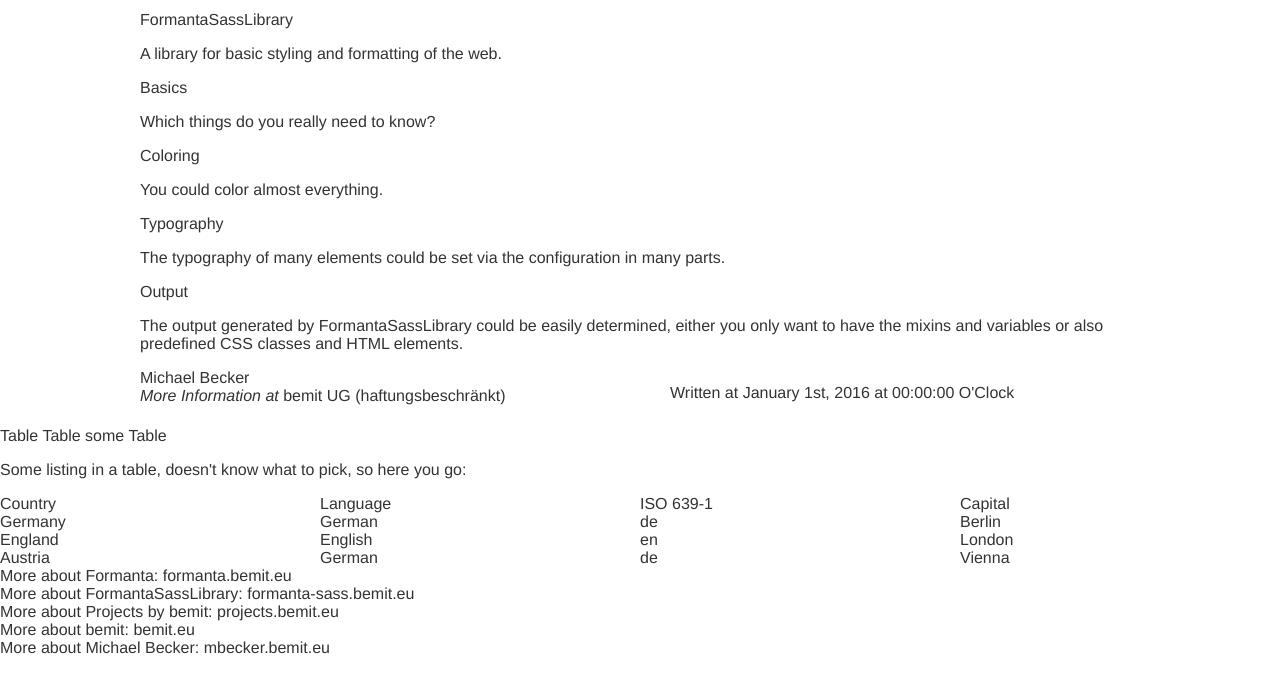
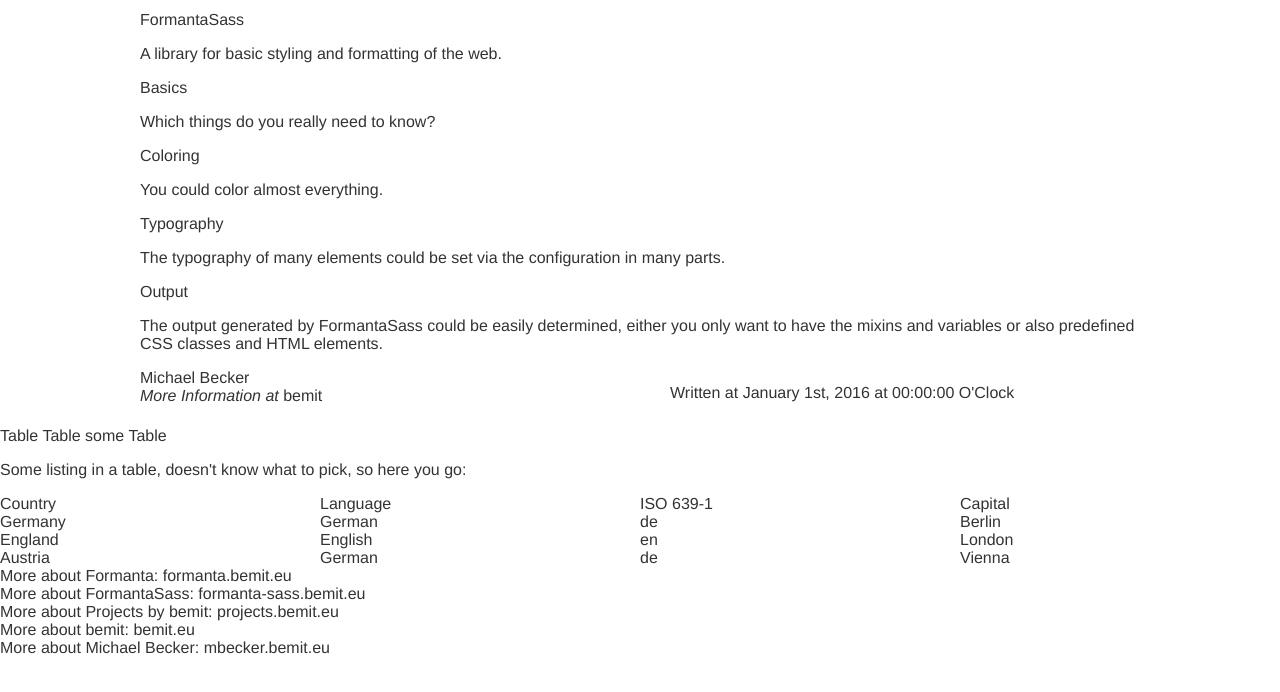
Before and after one commit to bemit/FormantaSass, a plain HTML site: page test.html in a window 1280 px wide. Drawn offline with Linux system fonts and the light colour scheme.

Commit message:
Refactored readme; Renamed FormantaSassLibrary to FormantaSass; Removed bemit UG occurences;

```diff
--- a/test.html
+++ b/test.html
@@ -4,8 +4,8 @@
     <meta charset="UTF-8"/>
     <meta http-equiv="content-type" content="text/html; charset=UTF-8"/>
     <base href=""/>
-    <title>FormantaSassLibrary</title>
-    <meta name="author" content="Michael Becker, bemit UG (haftungsbeschränkt)"/>
+    <title>FormantaSass</title>
+    <meta name="author" content="Michael Becker"/>
 
     <meta name="viewport" content="width=device-width, initial-scale=1">
 
@@ -21,7 +21,7 @@
 <main id="content">
     <div class="for-container">
         <section>
-            <h1>FormantaSassLibrary</h1>
+            <h1>FormantaSass</h1>
             <p>A library for basic styling and formatting of the web.</p>
         </section>
         <article>
@@ -42,14 +42,14 @@
 
             <section>
                 <h2>Output</h2>
-                <p>The output generated by FormantaSassLibrary could be easily determined, either you only want to have the mixins and variables or also predefined CSS classes and HTML elements.</p>
+                <p>The output generated by FormantaSass could be easily determined, either you only want to have the mixins and variables or also predefined CSS classes and HTML elements.</p>
             </section>
 
             <footer>
                 <address class="for-col-smx-12 for-gutter-none">
                     <em><a title="Posts by Michael Becker" href="#">Michael Becker</a></em>
                     <br>
-                    More Information at <a href='//bemit.eu'>bemit UG (haftungsbeschränkt)</a>
+                    More Information at <a href='//bemit.eu'>bemit</a>
                 </address>
                 <div class="for-col-smx-12">
                     Written at
@@ -93,7 +93,7 @@
 </main>
 <footer id="footer">
     <div>More about Formanta: <a href="http://formanta.bemit.eu">formanta.bemit.eu</a></div>
-    <div>More about FormantaSassLibrary: <a href="http://formanta-sass.bemit.eu">formanta-sass.bemit.eu</a></div>
+    <div>More about FormantaSass: <a href="http://formanta-sass.bemit.eu">formanta-sass.bemit.eu</a></div>
     <div>More about Projects by bemit: <a href="http://projects.bemit.eu">projects.bemit.eu</a></div>
     <div>More about bemit: <a href="http://bemit.eu">bemit.eu</a></div>
     <div>More about Michael Becker: <a href="http://mbecker.bemit.eu">mbecker.bemit.eu</a></div>
```
Also changed, not shown: _all.scss (+4 -5 lines), README.md, main.css, main.min.css.
